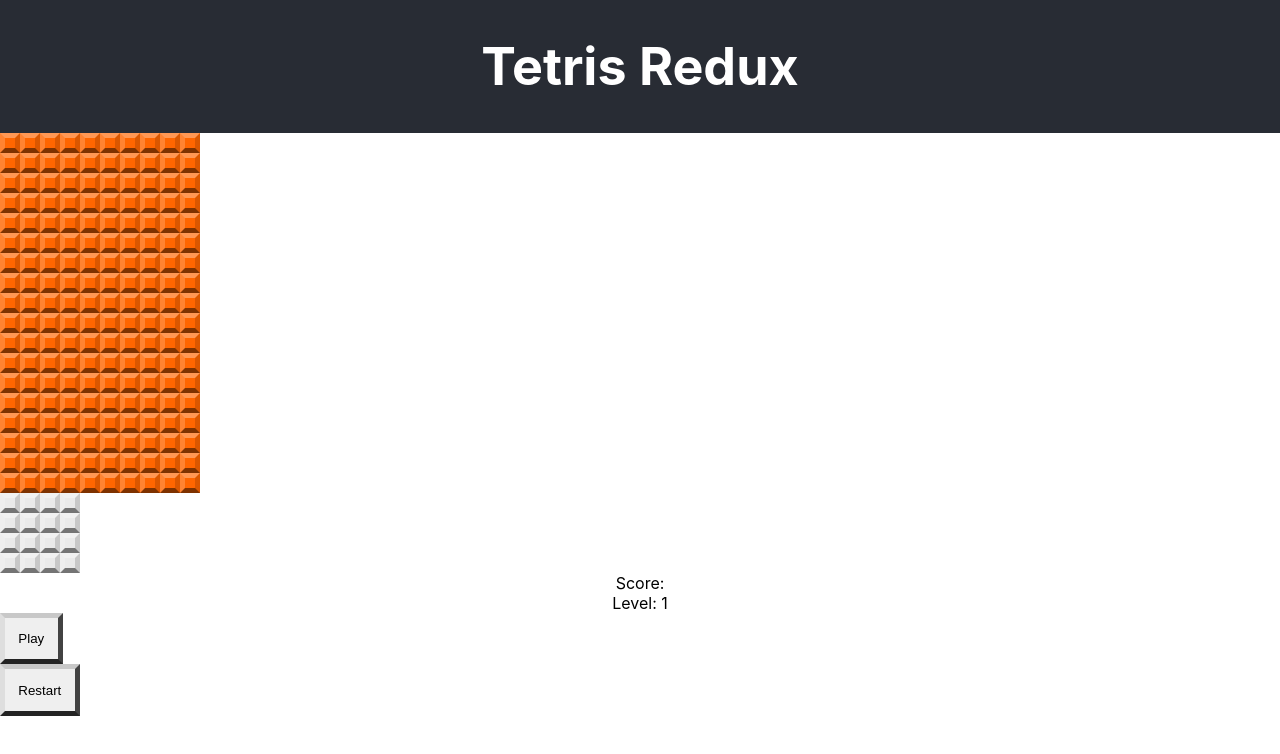
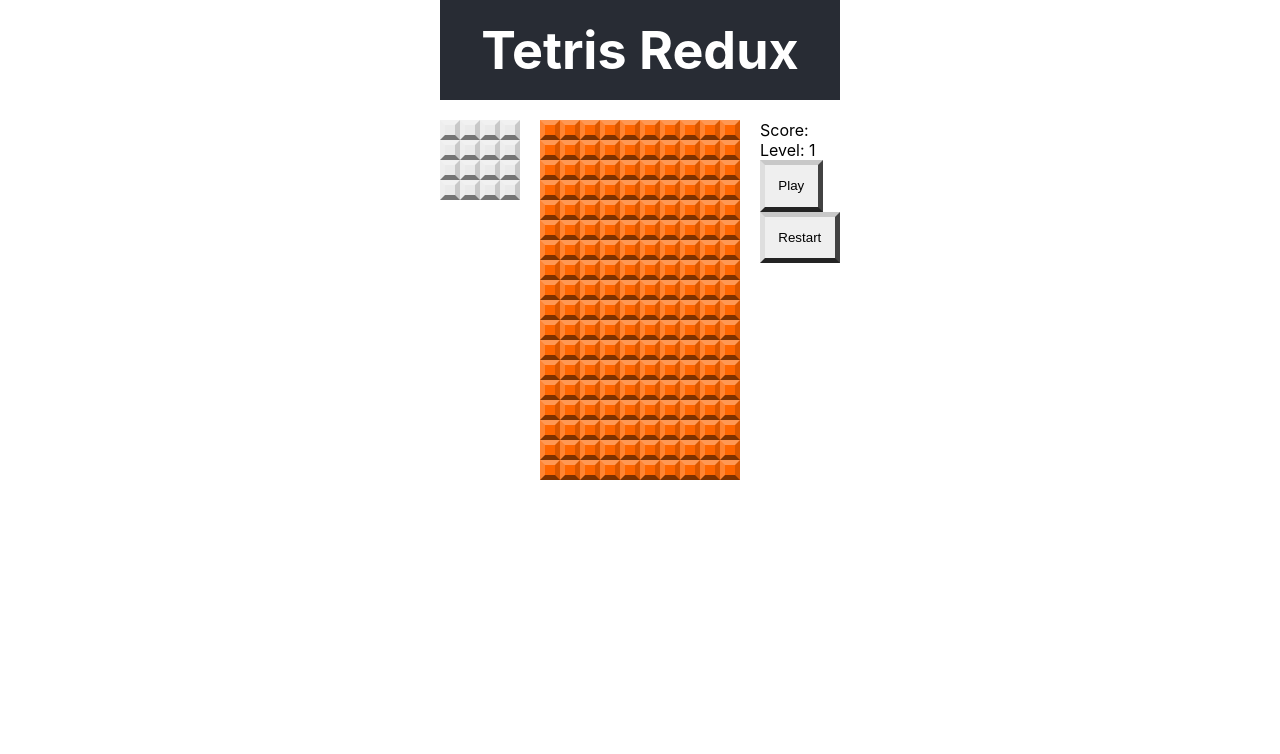
Before and after one commit to LucHighwalker/tetris-redux, a React (Create React App) app: page / in a window 1280 px wide. Shown: the top 754 px of the page. Built offline with nearby package versions, Linux system fonts and the light colour scheme.

Commit message:
- added grids

```diff
--- a/src/App.scss
+++ b/src/App.scss
@@ -1,5 +1,23 @@
 .App {
-	text-align: center;
+  --col-side: calc(var(--tile-size) * 4);
+  --col-center: calc(var(--tile-size) * 10);
+  --grid-height: calc(var(--tile-size) * 18);
+
+  width: calc(var(--tile-size) * (4 + 1 + 10 + 1 + 4));
+  margin: auto;
+  display: grid;
+
+  grid-gap: var(--tile-size) var(--tile-size);
+  /* Defines three columns of `--col-side`, `--col-center`, and `--col-side` widths. */
+  grid-template-columns: var(--col-side) var(--col-center) var(--col-side);
+  /* Defines three rows of `100px`, `--grid-height`, and 100px. */
+  grid-template-rows: 100px var(--grid-height) 100px;
+
+/* This defines the areas on the grid with names: 'h', 'l', 'c', 'r',
+and 'b'. The '.' represents an empty cell on the grid. */
+  grid-template-areas: "h h h"
+                       "l c r"
+                       ". b .";
 }
 
 .App-logo {
@@ -17,7 +35,8 @@
   align-items: center;
   justify-content: center;
   font-size: calc(10px + 2vmin);
-  color: white;
+	color: white;
+	grid-area: h;
 }
 
 .App-link {
--- a/src/components/gridBoard/gridBoard.scss
+++ b/src/components/gridBoard/gridBoard.scss
@@ -4,4 +4,5 @@
   grid-template-columns: repeat(var(--cols), var(--tile-size));
   grid-gap: 0;
   align-self: flex-start;
+  grid-area: c;
 }
--- a/src/components/nextBlock/nextBlock.scss
+++ b/src/components/nextBlock/nextBlock.scss
@@ -2,4 +2,5 @@
   display: grid;
   grid-template-columns: repeat(4, var(--tile-size));
   align-self: flex-start;
+  grid-area: l;
 }
--- a/src/components/scoreBoard/scoreBoard.scss
+++ b/src/components/scoreBoard/scoreBoard.scss
@@ -6,5 +6,6 @@
   border-top-color: var(--button-color-t);
   border-left-color: var(--button-color-l);
   border-right-color: var(--button-color-r);
-  border-bottom-color: var(--button-color-b);
+	border-bottom-color: var(--button-color-b);
+	grid-area: r;
 }
```
